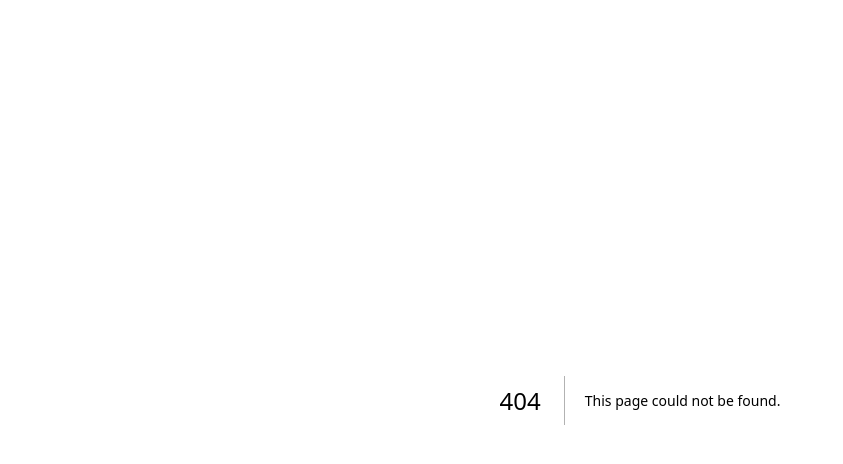
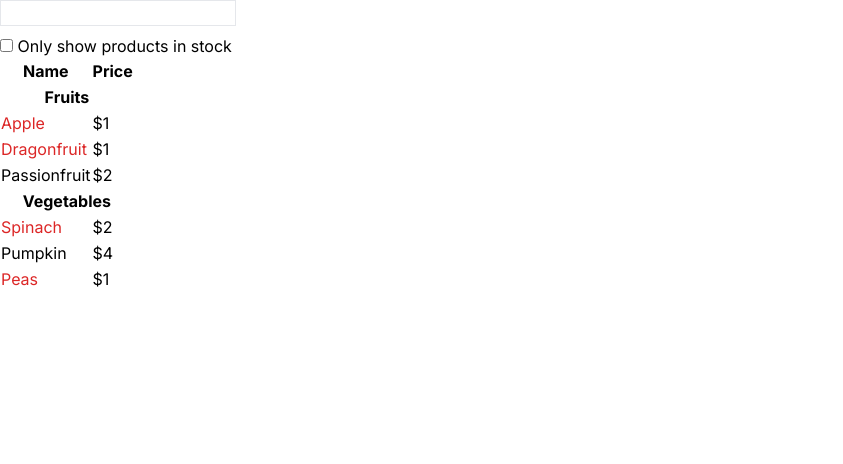
Before and after one commit to AlexanderTemp/practica-react.dev, a Next.js app: page /basics/thinking-react in a window 1280 px wide. Before the commit this address had no page. Shown: the top 464 px of the page, without its empty margins (0-843 px from the left). Built offline with nearby package versions, Linux system fonts and the light colour scheme.

Commit message:
thinking react

```diff
--- /dev/null
+++ b/app/basics/thinking-react/page.tsx
@@ -0,0 +1,165 @@
+'use client';
+import React, {useState} from 'react';
+
+
+/**
+ * Think in React
+ * 1. Break the UI into a component hierarchy
+ *  - Uso de la técnica single responsibility principle a component should ideally one thing if it ends up growing it should be decomposed into smaller subomponents.
+ *  - Consider how you would organize the design's layers.
+ *  - If your JSON is well-structured, youll often find that it naturally maps to the component structure of your UI. UI and data models often have the same information architecture - separate your UI into components, where each component matches one piece of your data model.
+ *
+ * 2. Build a static version in React
+ *  - State is reserved only for interactivity, that is, data that change over time. Since this is a static versin of the app.
+ *  - It is usually easier to go top-down, and on larger projects. It is easier to go bottom up
+ *
+ * 3. Find the minimal but complete representation of UI state
+ *  - Think of state as the minimal set of changing data that your app needs to remember. Principle DRY (dont repeat yourself)
+ *  -  Figure out the absolute minimal representation of the state your application needs and compute everything else on-demand.
+ *
+ * 4. Identify where your state should live
+ *  - Which component is reponsible for changing the state, or owns the state. React uses one way data flow passing data down the component hierarchy from parent to child component:
+ *    1. Identify every component that renders something based on that state
+ *    2. Find their closest common parent component - a component above them all in the hierarchy
+ *    3. Decide where the state should live:
+ *        1. Often you can put the state directly into their common parent
+ *        2. You can also put the state into some component above their common parent
+ *        3. If you cant find a component where it makes sense to own the state, create a new component solely for holding the state and add it somewhere in the hierarchy above the common parent components
+ */
+
+
+const data = [
+  {category: 'Fruits', price: '$1', stocked: true, name: 'Apple'},
+  {category: 'Fruits', price: '$1', stocked: true, name: 'Dragonfruit'},
+  {category: 'Fruits', price: '$2', stocked: false, name: 'Passionfruit'},
+  {category: 'Vegetables', price: '$2', stocked: true, name: 'Spinach'},
+  {category: 'Vegetables', price: '$4', stocked: false, name: 'Pumpkin'},
+  {category: 'Vegetables', price: '$1', stocked: true, name: 'Peas'},
+];
+
+const Think = () => {
+  const [filterText, setFilterText] = useState<string>('');
+  const [inStockOnly, setInStockOnly] = useState<boolean>(false);
+  return (
+    <div>
+      <SearchBar
+        filterText={filterText}
+        inStockOnly={inStockOnly}
+        onFilterTextChange={setFilterText}
+        onInStockOnlyChange={setInStockOnly}
+      />
+      <ProductTable
+        products={data}
+        filterText={filterText}
+        inStockOnly={inStockOnly}
+      />
+    </div>
+  );
+};
+
+interface SearchBarProps {
+  filterText: string;
+  inStockOnly: boolean;
+  onFilterTextChange: Function;
+  onInStockOnlyChange: Function;
+}
+
+const SearchBar = ({
+  filterText,
+  inStockOnly,
+  onFilterTextChange,
+  onInStockOnlyChange,
+}: SearchBarProps) => {
+  return (
+    <form className="flex flex-col gap-2">
+      <input
+        type="text"
+        value={filterText}
+        className="border w-fit"
+        onChange={(e) => onFilterTextChange(e.target.value)}
+      />
+      <label>
+        <input type="checkbox" id="checkbox" /> Only show products in stock
+      </label>
+    </form>
+  );
+};
+
+type product = {
+  category: string;
+  price: string;
+  stocked: boolean;
+  name: string;
+};
+
+interface ProductTableProps {
+  products: product[];
+  filterText: string;
+  inStockOnly: boolean;
+}
+
+const ProductTable = ({
+  products,
+  filterText,
+  inStockOnly,
+}: ProductTableProps) => {
+  const rows: React.ReactElement[] = [];
+  let lastCategory: string | null = null;
+
+  products.forEach((elem) => {
+    if (elem.category !== lastCategory) {
+      rows.push(
+        <ProductCategory category={elem.category} key={elem.category} />
+      );
+    }
+    rows.push(<ProductRow product={elem} key={elem.name} />);
+    lastCategory = elem.category;
+  });
+
+  return (
+    <div>
+      <table>
+        <thead>
+          <tr>
+            <th>Name</th>
+            <th>Price</th>
+          </tr>
+        </thead>
+
+        <tbody>{rows}</tbody>
+      </table>
+    </div>
+  );
+};
+
+interface ProductCategoryProps {
+  category: string;
+}
+const ProductCategory = ({category}: ProductCategoryProps) => {
+  return (
+    <>
+      <tr>
+        <th colSpan={2}>{category}</th>
+      </tr>
+    </>
+  );
+};
+
+interface ProductRowProps {
+  product: product;
+}
+
+const ProductRow = ({product}: ProductRowProps) => {
+  return (
+    <>
+      <tr>
+        <td className={`${product.stocked && 'text-red-600'}`}>
+          {product.name}
+        </td>
+        <td>{product.price}</td>
+      </tr>
+    </>
+  );
+};
+
+export default Think;
```
